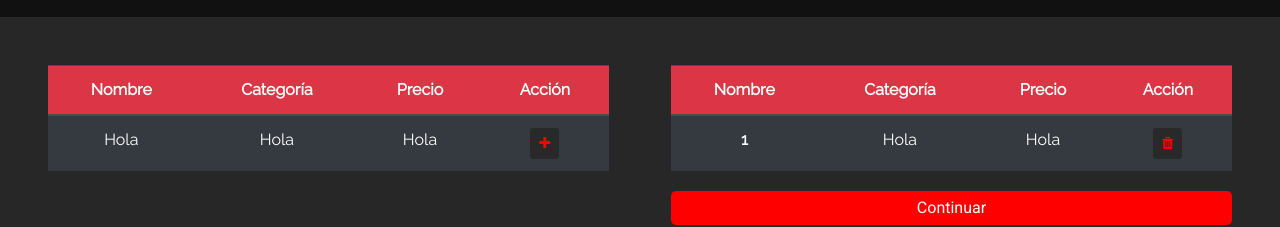
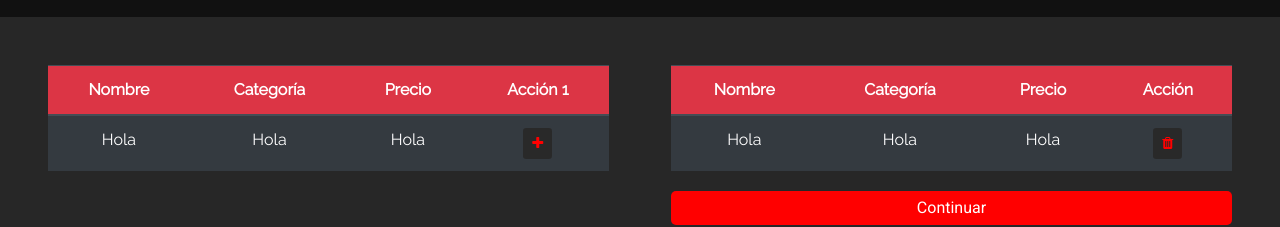
Before and after one commit to ehan16/blackout-cinema-frontend, a React (Create React App) app: page /products in a window 1280 px wide. Shown: the part 679-906 px from the top of the page. Built offline with nearby package versions, Linux system fonts and the light colour scheme.

Commit message:
add to buy list and delete from buy list  in ProductList

```diff
--- a/src/components/Navbar.js
+++ b/src/components/Navbar.js
@@ -8,16 +8,16 @@ class Navbar extends React.Component {
 
             <nav className="navbar navbar-expand-lg navbar-dark fixed-top py-1" style={{ background: '#111' }}>
                 <h1 className="navbar-brand" style={{ color: 'red', fontWeight: 'bolder'}}>Blackout cinema</h1>
-                <button class="navbar-toggler" type="button" data-toggle="collapse" data-target="#navbarNavAltMarkup" aria-controls="navbarNavAltMarkup" aria-expanded="false" aria-label="Toggle navigation">
-                    <span class="navbar-toggler-icon"></span>
+                <button className="navbar-toggler" type="button" data-toggle="collapse" data-target="#navbarNavAltMarkup" aria-controls="navbarNavAltMarkup" aria-expanded="false" aria-label="Toggle navigation">
+                    <span className="navbar-toggler-icon"></span>
                 </button>
                 <div className="collapse navbar-collapse" id="navbarNavAltMarkup">
                     <div className="navbar-nav ml-4">
-                        <Link to='/' class="nav-item nav-link" >Inicio</Link>
-                        <Link to='/movies/on-air' class="nav-item nav-link">Cartelera</Link>
-                        <Link to='/movies/to-release' class="nav-item nav-link">Estrenos</Link>
+                        <Link to='/' className="nav-item nav-link" >Inicio</Link>
+                        <Link to='/movies/on-air' className="nav-item nav-link">Cartelera</Link>
+                        <Link to='/movies/to-release' className="nav-item nav-link">Estrenos</Link>
 
-                        <Link to='/branches' class="nav-item nav-link">Sucursales</Link>
+                        <Link to='/branches' className="nav-item nav-link">Sucursales</Link>
 
 
                         <div className="nav-item dropdown">
--- /dev/null
+++ b/src/components/pages/products/ProductRow.js
@@ -0,0 +1,31 @@
+import React from 'react'
+
+export default function ProductRow(props) {
+
+    let item = props.item;
+    let index = props.index;
+
+    return (
+        <tr>
+            { props.admin ? <th scope="row">1</th> : null }
+            <td>Hola</td>
+            <td>Hola</td>
+            <td>Hola</td>
+            <td>
+                <div className="btn-group btn-group-sm">
+                    { !props.admin && !props.buy ? <button className="btn" style={ btnStyle } onClick={() => props.addToBuyList(item)}><i className="fa fa-plus"></i></button> : null}
+                    { !props.admin && props.buy ? <button className="btn" style={ btnStyle }><i className="fa fa-trash" onClick={() => props.deleteInBuyList(index)}></i></button> : null}
+                    { props.admin ? <button className="btn" style={ btnStyle }><i className="fa fa-pencil"></i></button> : null}
+                    { props.admin ? <button className="btn" style={ btnStyle }><i className="fa fa-trash"></i></button> : null}
+                </div>
+            </td>
+        </tr>
+    )
+
+}
+
+
+const btnStyle = {
+    background: '#292929',
+    color: 'red'
+}
--- a/src/components/pages/products/ProductsList.js
+++ b/src/components/pages/products/ProductsList.js
@@ -1,5 +1,6 @@
 import React, { Component } from 'react'
 import Banner from '../../Banner'
+import ProductRow from './ProductRow'
 
 export class ProductsList extends Component {
 
@@ -9,7 +10,8 @@ export class ProductsList extends Component {
         this.state = {
             products: [],
             combos: [],
-            toBuy: []
+            buyList: ['joli'],
+            nume: [1]
         }
     }
 
@@ -32,23 +34,13 @@ export class ProductsList extends Component {
                                         <th scope="col">Nombre</th>
                                         <th scope="col">Categoría</th>
                                         <th scope="col">Precio</th>
-                                        <th scope="col">Acción</th>
+                                        <th scope="col">Acción { this.state.nume }</th>
                                     </tr>
                                 </thead>
                                 <tbody>
-                                    <tr>
-                                        { this.props.admin ? <th scope="row">1</th> : null }
-                                        <td>Hola</td>
-                                        <td>Hola</td>
-                                        <td>Hola</td>
-                                        <td>
-                                            <div className="btn-group btn-group-sm">
-                                                { !this.props.admin ? <button className="btn" style={{ background: '#292929', color: 'red' }}><i className="fa fa-plus"></i></button> : null}
-                                                { this.props.admin ? <button className="btn" style={{ background: '#292929', color: 'red' }}><i className="fa fa-pencil"></i></button> : null}
-                                                { this.props.admin ? <button className="btn" style={{ background: '#292929', color: 'red' }}><i className="fa fa-trash"></i></button> : null}
-                                            </div>
-                                        </td>
-                                    </tr>
+                                    { this.state.buyList.map((item, index) =>
+                                        <ProductRow item={index} index={index} buy={false} addToBuyList={this.addToBuyList}/>
+                                    ) }
                                 </tbody>
                             </table>
                         </div>
@@ -65,16 +57,9 @@ export class ProductsList extends Component {
                                     </tr>
                                 </thead>
                                 <tbody>
-                                    <tr>
-                                        <th scope="row">1</th>
-                                        <td>Hola</td>
-                                        <td>Hola</td>
-                                        <td>
-                                            <div className="btn-group btn-group-sm">
-                                                <button className="btn" style={{ background: '#292929', color: 'red' }}><i className="fa fa-trash"></i></button>
-                                            </div>
-                                        </td>
-                                    </tr>
+                                    { this.state.buyList.map((item, index) =>
+                                        <ProductRow item={item} index={index} buy={true} deleteInBuyList={this.deleteInBuyList} />
+                                    ) }
                                 </tbody>
                             </table>
                             <button className="continue" style={ continueStyle }>Continuar</button>
@@ -86,6 +71,14 @@ export class ProductsList extends Component {
             </div>
         )
     }
+
+    addToBuyList = (newProduct) => { this.setState({ buyList: [...this.state.buyList, newProduct] }) };
+
+    deleteInBuyList = (index) => { this.setState(state => {
+        const buyList = state.buyList.filter((item, i) => index !== i);
+        return { buyList, };
+    }) }
+
 }
 
 const continueStyle = {
@@ -97,4 +90,9 @@ const continueStyle = {
     border: 'red'
 }
 
+const btnStyle = {
+    background: '#292929',
+    color: 'red'
+}
+
 export default ProductsList
```
Also changed, not shown: src/components/ApiService.js (renamed from src/components/pages/axiosBase.js), src/components/pages/branches/BranchForm.js (added), src/components/pages/combos-promos/ComboForm.js (added), src/components/pages/orders/ClientForm.js (added), src/components/pages/orders/RefundForm.js (added), src/components/pages/products/ProductForm.js (added).
